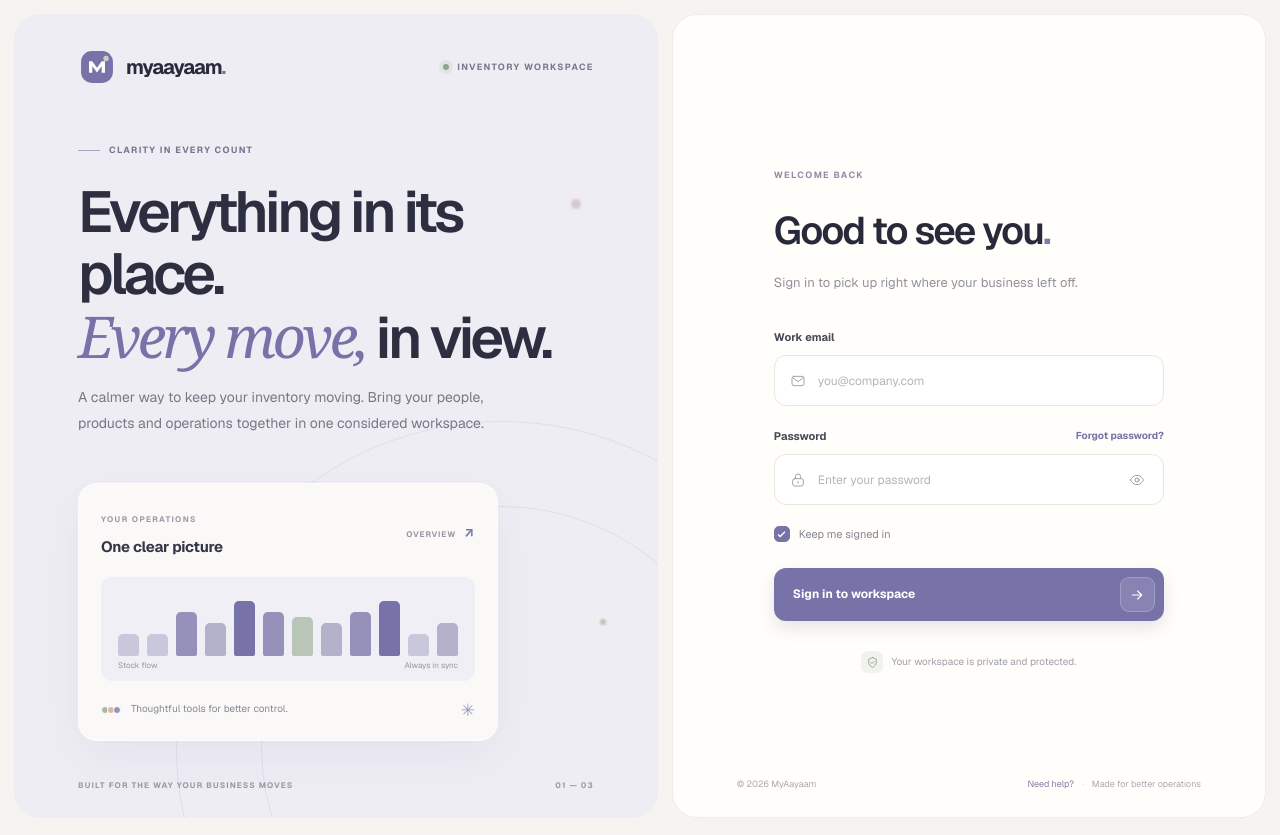
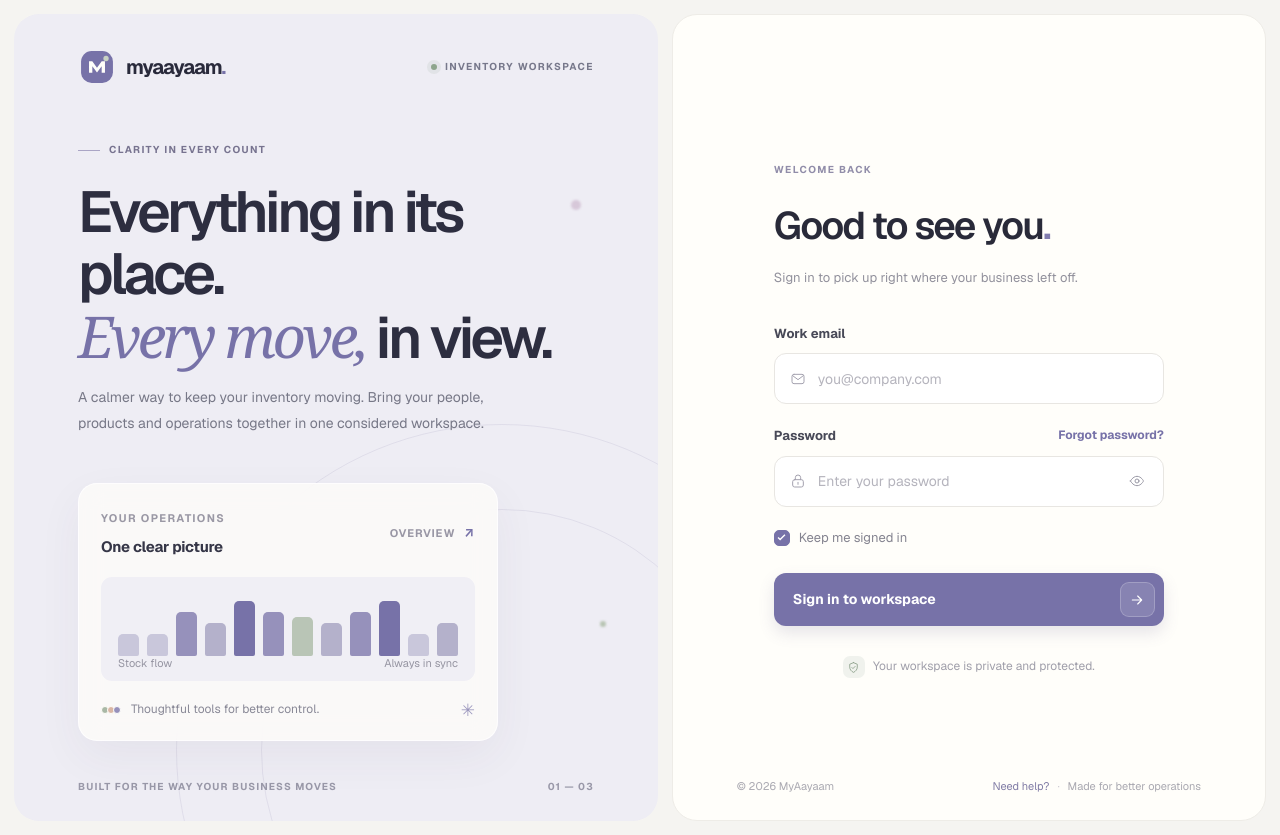
Before and after one commit to Diveshsingh169/MyAayaam, a Next.js app in the folder frontend/: page / in a window 1280 px wide. Built offline with nearby package versions, Linux system fonts and the light colour scheme.

Commit message:
style(frontend): align login typography with global scale

```diff
--- a/frontend/src/app/globals.css
+++ b/frontend/src/app/globals.css
@@ -105,7 +105,7 @@ button, a { -webkit-tap-highlight-color: transparent; }
 .brand-name > span { color: var(--lavender); }
 
 .workspace-label, .welcome-footer, .eyebrow, .insight-kicker, .insight-period {
-  font-size: 9px;
+  font-size: 10px;
   font-weight: 700;
   letter-spacing: 1.35px;
 }
@@ -130,9 +130,9 @@ button, a { -webkit-tap-highlight-color: transparent; }
   box-shadow: 0 16px 45px rgba(67, 63, 99, .055);
   backdrop-filter: blur(12px);
 }
-.insight-kicker { color: #9a98a5; font-size: 8px; }
+.insight-kicker { color: #9a98a5; font-size: 11px; }
 .insight-heading p { margin: 5px 0 0; color: #353647; font-size: 15px; font-weight: 620; letter-spacing: -.3px; }
-.insight-period { color: #9997a5; font-size: 8px; letter-spacing: .9px; }
+.insight-period { color: #9997a5; font-size: 11px; letter-spacing: .9px; }
 .insight-period span { margin-left: 5px; color: #7772a8; font-size: 13px; }
 .insight-visual { position: relative; height: 104px; margin-top: 17px; overflow: hidden; border-radius: 11px; background: #f0eff5; }
 .visual-bars { position: absolute; inset: 17px 17px 25px; display: flex; align-items: end; gap: 8px; }
@@ -141,14 +141,14 @@ button, a { -webkit-tap-highlight-color: transparent; }
 .visual-bars span:nth-child(4n) { height: 52%; background: #b4b1cb; }
 .visual-bars span:nth-child(5n) { height: 88%; background: #7772a8; }
 .visual-bars span:nth-child(7n) { height: 62%; background: #b9c5b6; }
-.visual-caption { position: absolute; right: 17px; bottom: 8px; left: 17px; color: #9695a2; font-size: 8px; }
-.insight-footer { justify-content: flex-start; gap: 10px; margin-top: 15px; color: #888896; font-size: 10px; }
+.visual-caption { position: absolute; right: 17px; bottom: 8px; left: 17px; color: #9695a2; font-size: 11px; }
+.insight-footer { justify-content: flex-start; gap: 10px; margin-top: 15px; color: #888896; font-size: 12px; }
 .footer-orbit { display: flex; align-items: center; padding-left: 2px; }
 .footer-orbit span { width: 8px; height: 8px; margin-left: -2px; border: 1.5px solid #fffefa; border-radius: 50%; background: #a9b8a6; }
 .footer-orbit span:nth-child(2) { background: #d9b6a5; }
 .footer-orbit span:nth-child(3) { background: #9691bb; }
 .footer-spark { margin-left: auto; color: #9b97bd; font-size: 17px; }
-.welcome-footer { color: #9998a8; font-size: 8px; letter-spacing: 1.1px; }
+.welcome-footer { color: #9998a8; font-size: 10px; letter-spacing: 1.1px; }
 .decor { position: absolute; z-index: -1; border-radius: 50%; filter: blur(1px); }
 .decor-one { top: 23%; right: 12%; width: 10px; height: 10px; background: #d7c8d9; }
 .decor-two { right: 8%; bottom: 24%; width: 6px; height: 6px; background: #b8c5b4; }
@@ -173,20 +173,20 @@ button, a { -webkit-tap-highlight-color: transparent; }
 .login-heading p { margin: 0; color: #92919c; font-size: 13px; line-height: 1.7; }
 
 .login-form { display: flex; flex-direction: column; }
-.field-label { margin-bottom: 9px; color: #484957; font-size: 11px; font-weight: 650; }
+.field-label { margin-bottom: 9px; color: #484957; font-size: 13px; font-weight: 650; }
 .password-label-row { margin-top: 21px; }
-.text-action { margin: 0 0 9px; padding: 0; border: 0; background: transparent; color: #7772a8; cursor: pointer; font-size: 10px; font-weight: 620; }
+.text-action { margin: 0 0 9px; padding: 0; border: 0; background: transparent; color: #7772a8; cursor: pointer; font-size: 12px; font-weight: 620; }
 .text-action:hover { color: #514c80; }
 .input-wrap { position: relative; display: flex; height: 51px; align-items: center; border: 1px solid #e8e6e2; border-radius: 12px; background: #fff; transition: border-color .2s ease, box-shadow .2s ease, background .2s ease; }
 .input-wrap:focus-within { border-color: #a7a2c8; background: #fff; box-shadow: 0 0 0 4px rgba(119,114,168,.10); }
-.input-wrap input { width: 100%; height: 100%; padding: 0 44px 0 43px; border: 0; outline: 0; border-radius: inherit; background: transparent; color: #343545; font-size: 12px; }
+.input-wrap input { width: 100%; height: 100%; padding: 0 44px 0 43px; border: 0; outline: 0; border-radius: inherit; background: transparent; color: #343545; font-size: 14px; }
 .input-wrap input::placeholder { color: #b5b4bd; }
 .field-icon { position: absolute; left: 15px; width: 16px; height: 16px; fill: none; stroke: #a4a2af; stroke-width: 1.5; stroke-linecap: round; stroke-linejoin: round; }
 .password-toggle { position: absolute; right: 13px; display: grid; width: 27px; height: 27px; place-items: center; border: 0; border-radius: 7px; background: transparent; color: #9998a5; cursor: pointer; }
 .password-toggle:hover { background: #f3f2f7; color: #65618e; }
 .password-toggle svg { width: 16px; height: 16px; fill: none; stroke: currentColor; stroke-width: 1.5; stroke-linecap: round; stroke-linejoin: round; }
 
-.remember-row { position: relative; justify-content: flex-start; gap: 9px; margin: 20px 0 25px; color: #858490; cursor: pointer; font-size: 11px; }
+.remember-row { position: relative; justify-content: flex-start; gap: 9px; margin: 20px 0 25px; color: #858490; cursor: pointer; font-size: 13px; }
 .remember-row input { position: absolute; width: 1px; height: 1px; opacity: 0; }
 .custom-check { display: grid; width: 16px; height: 16px; place-items: center; border: 1px solid #dcd9e5; border-radius: 5px; background: #fff; transition: all .18s ease; }
 .custom-check svg { width: 11px; height: 11px; fill: none; stroke: #fff; stroke-width: 2; opacity: 0; }
@@ -194,18 +194,18 @@ button, a { -webkit-tap-highlight-color: transparent; }
 .remember-row input:checked + .custom-check svg { opacity: 1; }
 .remember-row input:focus-visible + .custom-check { outline: 3px solid rgba(119,114,168,.2); outline-offset: 2px; }
 
-.sign-in-button { display: flex; height: 53px; align-items: center; justify-content: space-between; padding: 0 9px 0 19px; border: 0; border-radius: 12px; background: #7772a8; color: #fff; cursor: pointer; font-size: 12px; font-weight: 650; box-shadow: 0 7px 16px rgba(100,95,145,.16); transition: transform .2s ease, background .2s ease, box-shadow .2s ease; }
+.sign-in-button { display: flex; height: 53px; align-items: center; justify-content: space-between; padding: 0 9px 0 19px; border: 0; border-radius: 12px; background: #7772a8; color: #fff; cursor: pointer; font-size: 14px; font-weight: 650; box-shadow: 0 7px 16px rgba(100,95,145,.16); transition: transform .2s ease, background .2s ease, box-shadow .2s ease; }
 .sign-in-button:hover { transform: translateY(-1px); background: #696494; box-shadow: 0 10px 20px rgba(100,95,145,.2); }
 .sign-in-button:active { transform: translateY(0); }
 .sign-in-button:focus-visible, .text-action:focus-visible, .password-toggle:focus-visible { outline: 3px solid rgba(119,114,168,.25); outline-offset: 3px; }
 .button-icon { display: grid; width: 35px; height: 35px; place-items: center; border: 1px solid rgba(255,255,255,.22); border-radius: 9px; background: rgba(255,255,255,.12); }
 .button-icon svg { width: 16px; height: 16px; fill: none; stroke: currentColor; stroke-width: 1.7; stroke-linecap: round; stroke-linejoin: round; }
-.form-notice { margin: 13px 0 0; padding: 11px 12px; border: 1px solid #e5e1f0; border-radius: 9px; background: #f6f5fa; color: #6e698e; font-size: 11px; line-height: 1.6; }
+.form-notice { margin: 13px 0 0; padding: 11px 12px; border: 1px solid #e5e1f0; border-radius: 9px; background: #f6f5fa; color: #6e698e; font-size: 13px; line-height: 1.6; }
 
-.security-note { display: flex; align-items: center; justify-content: center; gap: 8px; margin-top: 30px; color: #a09faa; font-size: 10px; }
+.security-note { display: flex; align-items: center; justify-content: center; gap: 8px; margin-top: 30px; color: #a09faa; font-size: 12px; }
 .security-icon { display: grid; width: 22px; height: 22px; place-items: center; border-radius: 7px; background: #f0f2ed; color: #8da18a; }
 .security-icon svg { width: 13px; height: 13px; fill: none; stroke: currentColor; stroke-width: 1.6; stroke-linecap: round; stroke-linejoin: round; }
-.login-footer { width: 100%; color: #aaa9b1; font-size: 9px; }
+.login-footer { width: 100%; color: #aaa9b1; font-size: 11px; }
 .footer-links { gap: 8px; }
 .footer-links a { color: #817ca5; text-decoration: none; }
 .footer-links a:hover { text-decoration: underline; }
```
